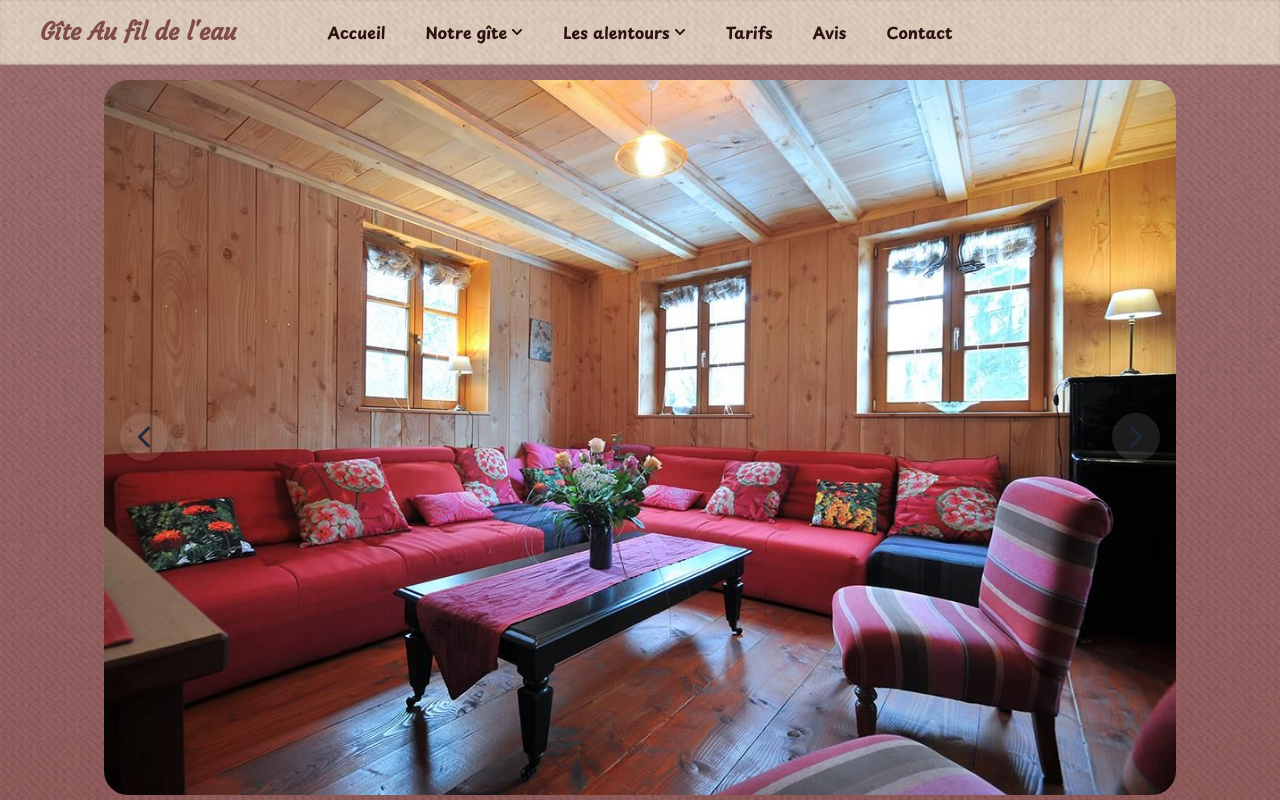
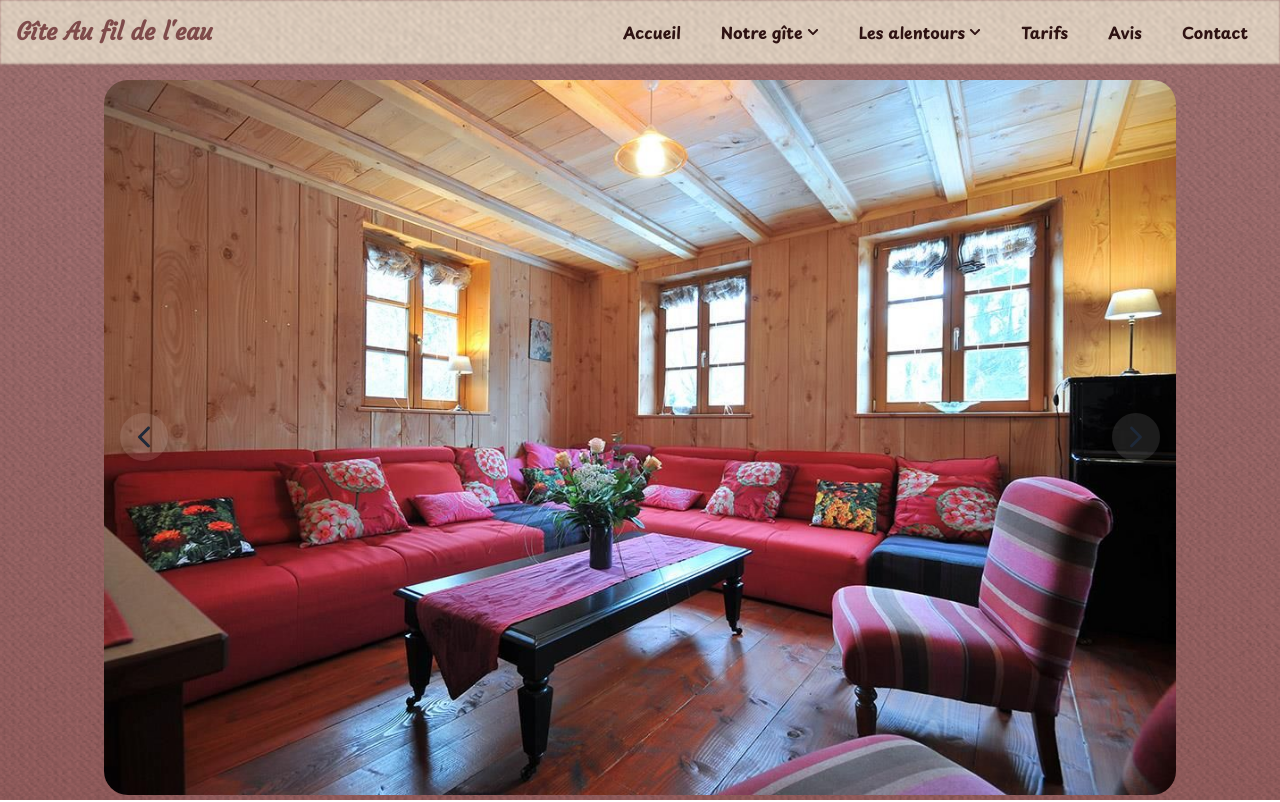
Before and after one commit to Annadesbois/gite-au-fil-de-leau, a Next.js app: page / in a window 1280 px wide. Shown: the top 802 px of the page. Built offline with nearby package versions, Linux system fonts and the light colour scheme.

Commit message:
correct overlap

```diff
--- a/components/navbar/DesktopMenu.tsx
+++ b/components/navbar/DesktopMenu.tsx
@@ -5,7 +5,7 @@ import Link from "next/link";
 const DesktopMenu = () => {
   return (
     <NavigationMenu.Root className="relative">
-      <NavigationMenu.List className="flex items-center gap-2 p-1 font-bold">
+      <NavigationMenu.List className="flex items-center md:ml-2 lg:gap-2 font-bold">
         <NavigationMenu.Item>
           <NavigationMenu.Link asChild>
             <Link href="/" className="menu-link">
--- a/components/navbar/Navbar.tsx
+++ b/components/navbar/Navbar.tsx
@@ -10,11 +10,13 @@ const Navbar = () => {
       </div>
       <Link
         href="/"
-        className="flex items-center justify-center md:justify-start md:ml-4 lg:absolute md:left-6 lg:h-16 lg:shrink-0"
+        className="flex items-center justify-center md:justify-start md:ml-4 "
       >
-        <h1 className="font-bold text-2xl whitespace-nowrap text-secondary">{`Gîte Au fil de l'eau`}</h1>
+        <h1 className="font-bold text-2xl whitespace-nowrap text-secondary">
+          Gîte Au fil de l'eau
+        </h1>
       </Link>
-      <div className="hidden md:flex md:items-center md:justify-center w-full fabric-surface-light">
+      <div className="hidden md:flex md:items-center md:justify-end w-full md:mr-4">
         <DesktopMenu />
       </div>
     </nav>
```
